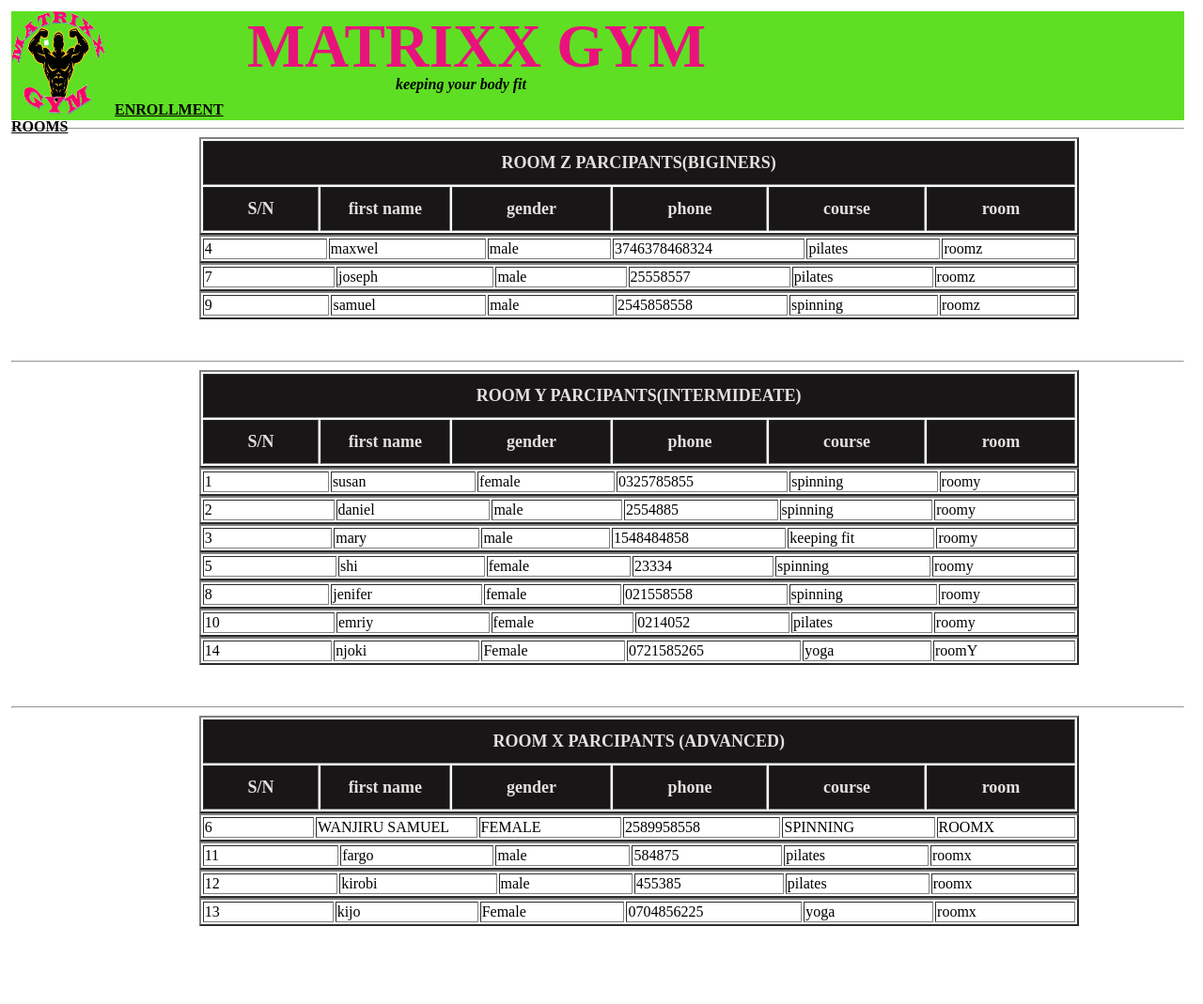
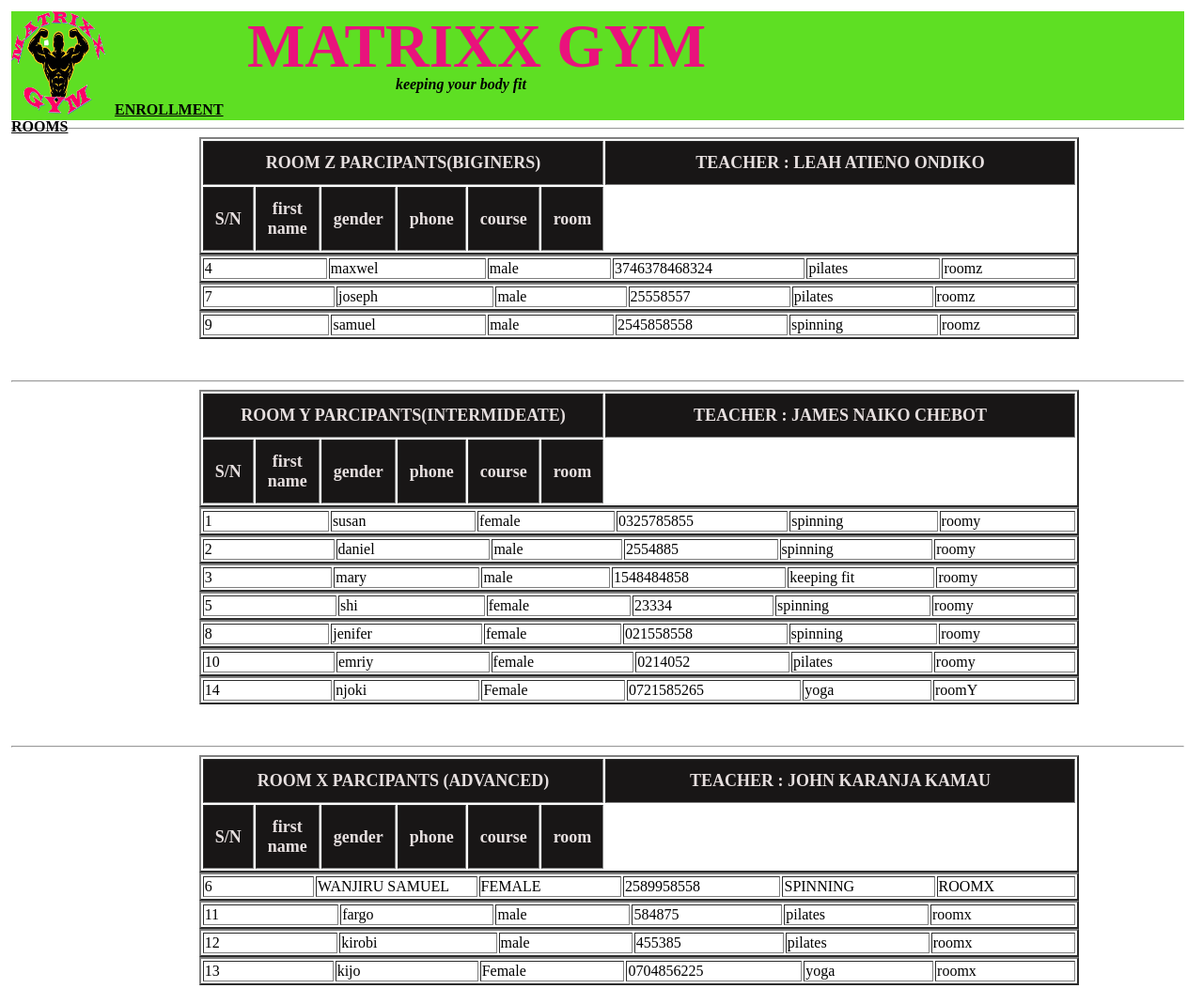
Before and after one commit to ditnrb466922/DBT1303_SoftwareDevNov2022_PythonProject_GroupF, a Django app: page /room/ in a window 1280 px wide. Shown: the whole page at 94% size. Before the commit the page ends 986 px from the top, so only its background shows below. Run offline with Django 4.2, Linux system fonts and the light colour scheme; data comes from the database, SQL or seed files in the repository; lists and menus that the app fills with data are empty.

Commit message:
Update room.html

```diff
--- a/gympro/gymapp/templates/room.html
+++ b/gympro/gymapp/templates/room.html
@@ -44,6 +44,7 @@
 <table border="2" width="75%" >
     <tr>
         <th colspan="6">ROOM Z PARCIPANTS(BIGINERS) </th>
+        <th colspan="6">TEACHER : LEAH ATIENO ONDIKO</th>
     </tr>
     <tr>
         <th width="2.3%">S/N</th>
@@ -75,6 +76,7 @@
 <table border="2" width="75%" >
     <tr>
         <th colspan="6"> ROOM Y PARCIPANTS(INTERMIDEATE) </th>
+        <th colspan="6">TEACHER : JAMES NAIKO CHEBOT</th>
     </tr>
     <tr>
         <th width="2.3%">S/N</th>
@@ -106,6 +108,7 @@
 <table border="2" width="75%" >
     <tr>
         <th colspan="6"> ROOM X PARCIPANTS (ADVANCED)</th>
+        <th colspan="6"> TEACHER : JOHN KARANJA KAMAU</th>
     </tr>
     <tr>
         <th width="2.3%">S/N</th>
```
